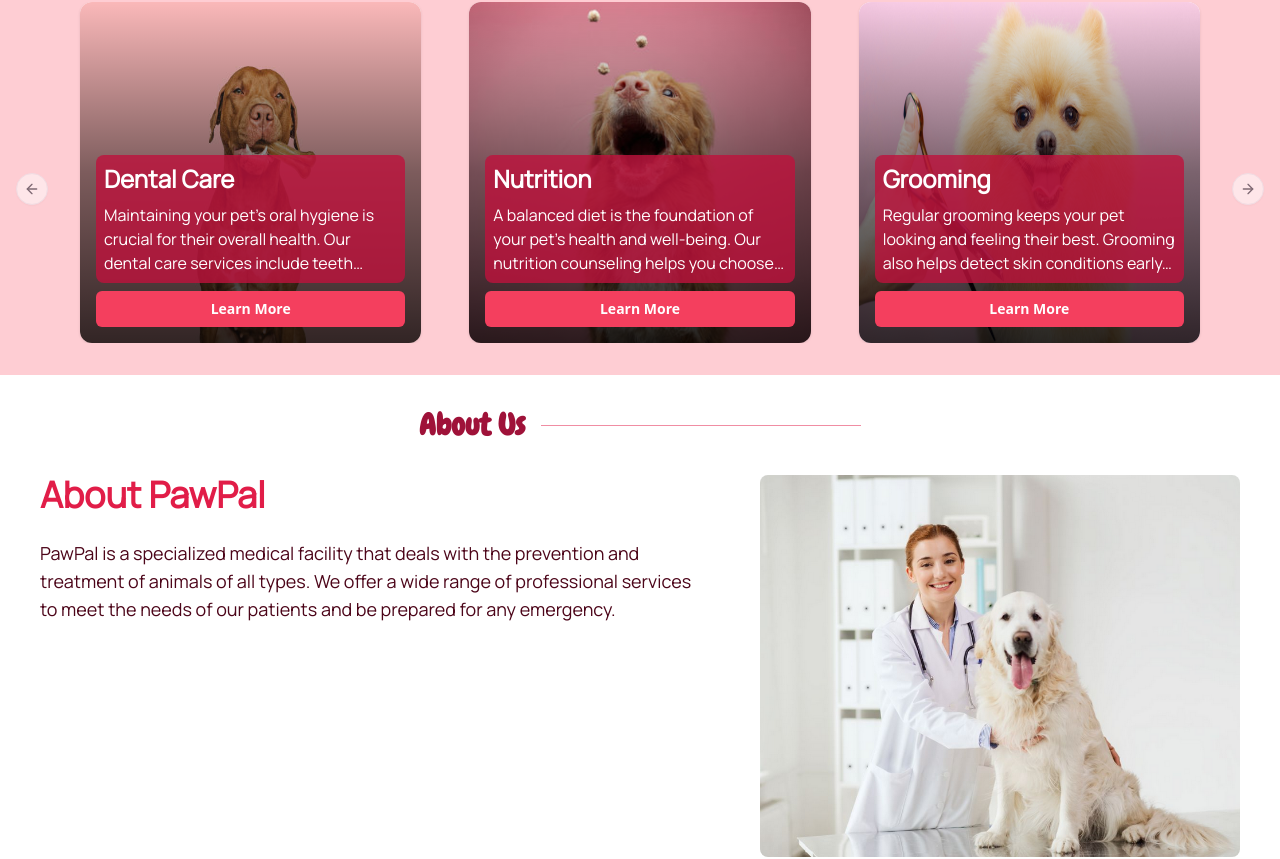
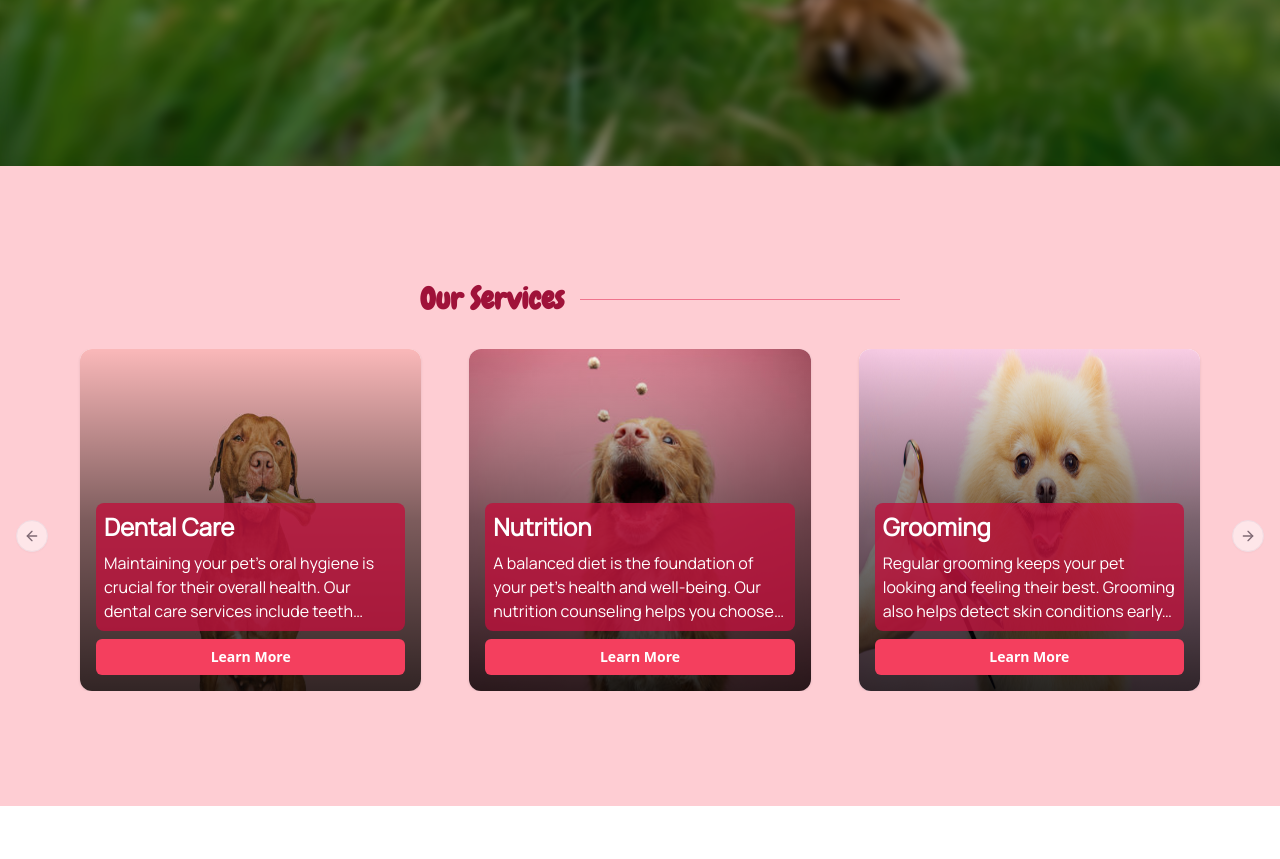
Before and after one commit to ShterionStamboliev/PawPal, a React (Vite) app in the folder frontend/: page / in a window 1280 px wide. Shown: the part 794-1653 px from the top of the page. Built offline with nearby package versions, Linux system fonts and the light colour scheme; a web font is replaced by a local one.

Commit message:
refactor About, Hero, OurServices, and ServicesCarousel components for improved layout, animations, and responsiveness

```diff
--- a/frontend/src/components/About/About.tsx
+++ b/frontend/src/components/About/About.tsx
@@ -1,6 +1,6 @@
 import { Separator } from '../ui/separator';
 import vetImage from '@/assets/vet-image.png';
-import { motion, useAnimation } from 'framer-motion';
+import { delay, motion, useAnimation } from 'framer-motion';
 import { useInView } from 'framer-motion';
 import { useEffect, useRef } from 'react';
 
@@ -20,7 +20,7 @@ const itemVariants = {
     visible: {
         x: 0,
         opacity: 1,
-        transition: { duration: 1, ease: 'easeOut' },
+        transition: { duration: 1, delay: 1, ease: 'easeOut' },
     },
 };
 
@@ -29,7 +29,7 @@ const imageVariants = {
     visible: {
         x: 0,
         opacity: 1,
-        transition: { duration: 1, ease: 'easeOut' },
+        transition: { duration: 1, delay: 1, ease: 'easeOut' },
     },
 };
 
@@ -46,7 +46,7 @@ const About = () => {
 
     return (
         <section
-            className='flex flex-col items-center justify-center mx-10 mb-8'
+            className='flex flex-col sm:min-h-[35rem] items-center justify-center mx-10 mb-8'
             ref={ref}
         >
             <motion.div
@@ -92,7 +92,7 @@ const About = () => {
                     </motion.p>
                 </motion.div>
                 <motion.div
-                    className='w-full md:w-auto lg:max-w-[40rem]'
+                    className='w-full md:w-auto lg:max-w-[35rem]'
                     initial='hidden'
                     animate={controls}
                     variants={imageVariants}
--- a/frontend/src/components/Hero/Hero.tsx
+++ b/frontend/src/components/Hero/Hero.tsx
@@ -10,7 +10,7 @@ const Hero = () => {
             viewport={{ once: true }}
             whileInView={{ opacity: 1 }}
             transition={{ duration: 1 }}
-            className='min-h-[550px] sm:min-h-[600px] flex justify-center items-center pt-4 bg-no-repeat bg-cover bg-center relative'
+            className='min-h-[40rem] sm:min-h-[54rem] flex justify-center items-center pt-4 bg-no-repeat bg-cover bg-center relative'
             style={{ backgroundImage: `url(${dog})` }}
         >
             <div className='absolute inset-0 bg-black/25 backdrop-blur-sm'></div>
--- a/frontend/src/components/OurServices/OurServices.tsx
+++ b/frontend/src/components/OurServices/OurServices.tsx
@@ -41,7 +41,7 @@ const OurServices = () => {
     return (
         <section
             ref={ref}
-            className='flex flex-col items-center justify-center bg-rose-200'
+            className='flex flex-col sm:min-h-[40rem] items-center justify-center bg-rose-200'
         >
             <motion.div
                 className='my-8 flex items-center justify-center w-full max-w-6xl'
--- a/frontend/src/components/OurServices/ServicesCarousel.tsx
+++ b/frontend/src/components/OurServices/ServicesCarousel.tsx
@@ -11,6 +11,9 @@ import {
     CarouselPrevious,
 } from '../ui/carousel';
 import { Button } from '../ui/button';
+import { motion, useAnimation } from 'framer-motion';
+import { useInView } from 'framer-motion';
+import { useEffect, useRef } from 'react';
 
 type PetService = {
     name: string;
@@ -42,18 +45,34 @@ const petServices: PetService[] = [
 
 type ServicesCarouselProps = { plugin: React.MutableRefObject<AutoplayType> };
 
-/**
- *
-    sm	640px	@media (min-width: 640px) { ... }
-    md	768px	@media (min-width: 768px) { ... }
-    lg	1024px	@media (min-width: 1024px) { ... }
-    xl	1280px	@media (min-width: 1280px) { ... }
-    2xl	1536px	@media (min-width: 1536px) { ... }
- *
- */
+const ServicesCarousel = ({ plugin }: ServicesCarouselProps) => {
+    const ref = useRef(null);
+    const isInView = useInView(ref, { once: true, amount: 0.1 });
+    const controls = useAnimation();
 
-const ServicesCarousel = ({ plugin }: ServicesCarouselProps) => {
+    useEffect(() => {
+        if (isInView) {
+            controls.start('visible');
+        }
+    }, [isInView, controls]);
+
+    const containerVariants = {
+        hidden: { opacity: 0 },
+        visible: {
+            opacity: 1,
+            transition: {
+                delay: 1,
+            },
+        },
+    };
+
     return (
+        <motion.div
+            ref={ref}
+            initial='hidden'
+            animate={controls}
+            variants={containerVariants}
+        >
             <Carousel
                 plugins={[plugin.current]}
                 onMouseEnter={() => plugin.current.stop()}
@@ -105,6 +124,7 @@ const ServicesCarousel = ({ plugin }: ServicesCarouselProps) => {
                 <CarouselPrevious />
                 <CarouselNext className='hidden md:inline-flex' />
             </Carousel>
+        </motion.div>
     );
 };
 
```
Lines whose indentation alone changed are shown as unchanged.
